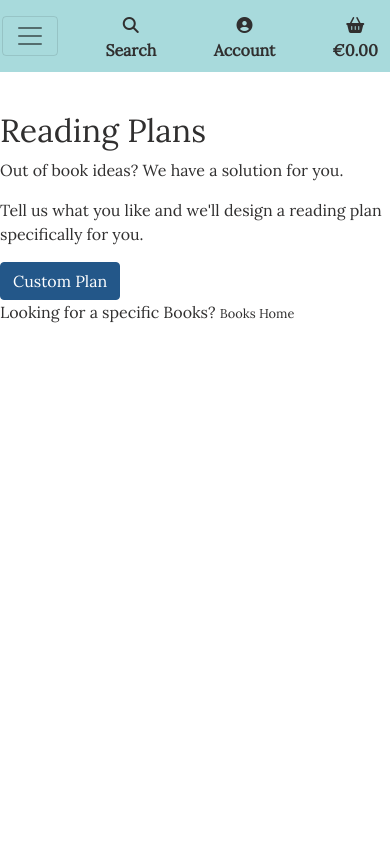
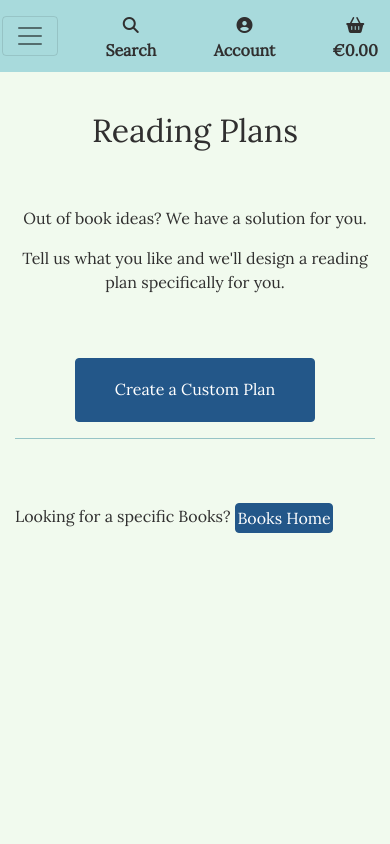
Before and after one commit to albenakr/the-book-club, a Django app: page /plans/ in a window 390 px wide. Run offline with Django 3.2, Linux system fonts and the light colour scheme; parts of the project's set-up code (start-up, migrations or seed data) failed here and were passed over; some libraries are stand-ins or nearby versions.

Commit message:
Styling and responsiveness changes to the plans pages, removed is_authenticated from checkout template as this is handled through login_required

```diff
--- a/plans/static/plans/css/plans.css
+++ b/plans/static/plans/css/plans.css
@@ -1,5 +1,18 @@
-.plans-photo {
-    background: url(/media/elnaz-asadi-unsplash.jpg) no-repeat center center fixed;
-    background-color: red;
 
+.container-plans-page{
+    padding-top: 11rem;
+    height: 100vh;
+    background-color: #F1FAEE;
 }
+
+.custom-plan-btn {
+    height: 4rem;
+    width: 15rem;
+    padding-top: 1.1rem;
+}
+
+@media (max-width: 991px) {
+    .container-plans-page {
+        padding-top: 7rem;
+    }
+}
--- a/plans/templates/plans/custom_plan_form.html
+++ b/plans/templates/plans/custom_plan_form.html
@@ -8,7 +8,7 @@
     {% csrf_token %}
     {{ form | crispy }}
 
-    <input type="submit" value="Submit">
+    <input class="btn" type="submit" value="Submit">
 </form>
 
 
--- a/plans/templates/plans/plans.html
+++ b/plans/templates/plans/plans.html
@@ -5,20 +5,24 @@
 {% endblock %}
 
 {% block content %}
-<div class="header-container">
+<div class="container-fluid container-plans-page">
 	<div class="row">
 		<div class="col-12 col-md-6">
-			<h2> Reading Plans</h2>
-			<p>Out of book ideas? We have a solution for you.</p>
-			<p>Tell us what you like and we'll design a reading plan specifically for you.</p>
-			<a class=" btn category-badge text-decoration-none" href="{% url 'custom_plans' %}">Custom Plan
-			</a>
-			<p>Looking for a specific Books? <span class="small"><a href="{% url 'books' %}">Books Home</a> </span></p>
+			<h2 class="align-center"> Reading Plans</h2>
+			<p class="align-center padding-top">Out of book ideas? We have a solution for you.</p>
+			<p class="align-center">Tell us what you like and we'll design a reading plan specifically for you.</p>
 
 		</div>
-		<div class="col-12 col-md-6 plans-photo">
-		</div>
+        		<div class="col-12 col-md-6 align-center padding-top">
+                <a class="btn custom-plan-btn " href="{% url 'custom_plans' %}">Create a Custom Plan </a>
+        		</div>
 	</div>
+        <hr>
+
+    <div class="row padding-top books-">
+    <div class="col">
+    			<p>Looking for a specific Books? <a class="btn btn-small" href="{% url 'books' %}">Books Home</a></p>
+</div></div>
 
 </div>
 
--- a/static/css/base.css
+++ b/static/css/base.css
@@ -55,6 +55,16 @@ hr {
     border: solid 0.20rem;
     border-color: #457B9D;
 }
+
+.form-control {
+    height: auto;
+}
+
+
+.padding-top {
+    padding-top: 3rem;
+}
+
 
 
 /* Buttons */
```
Also changed, not shown: checkout/templates/checkout/checkout.html (+1 -7 lines), media/elnaz-asadi-unsplash.jpg (deleted).
